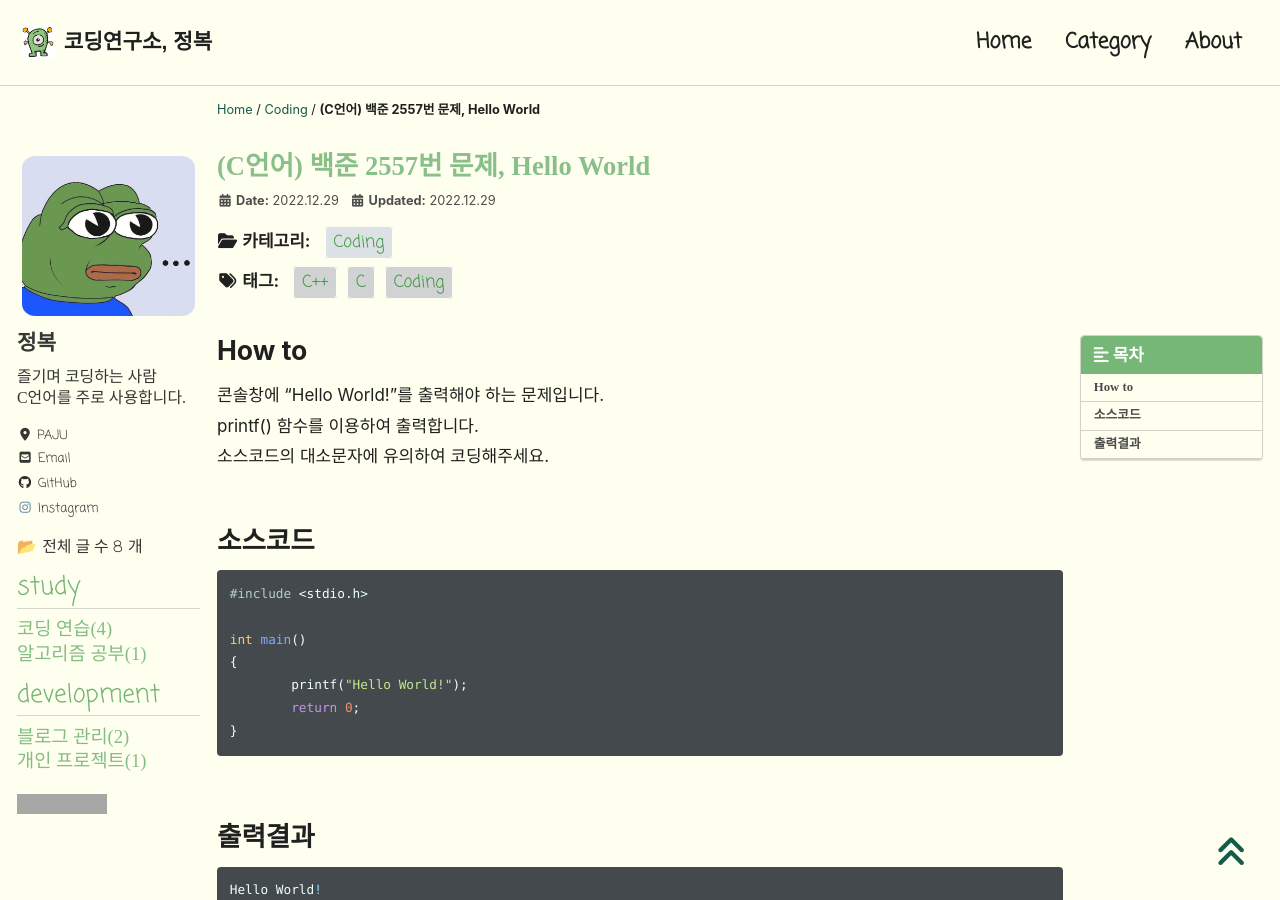
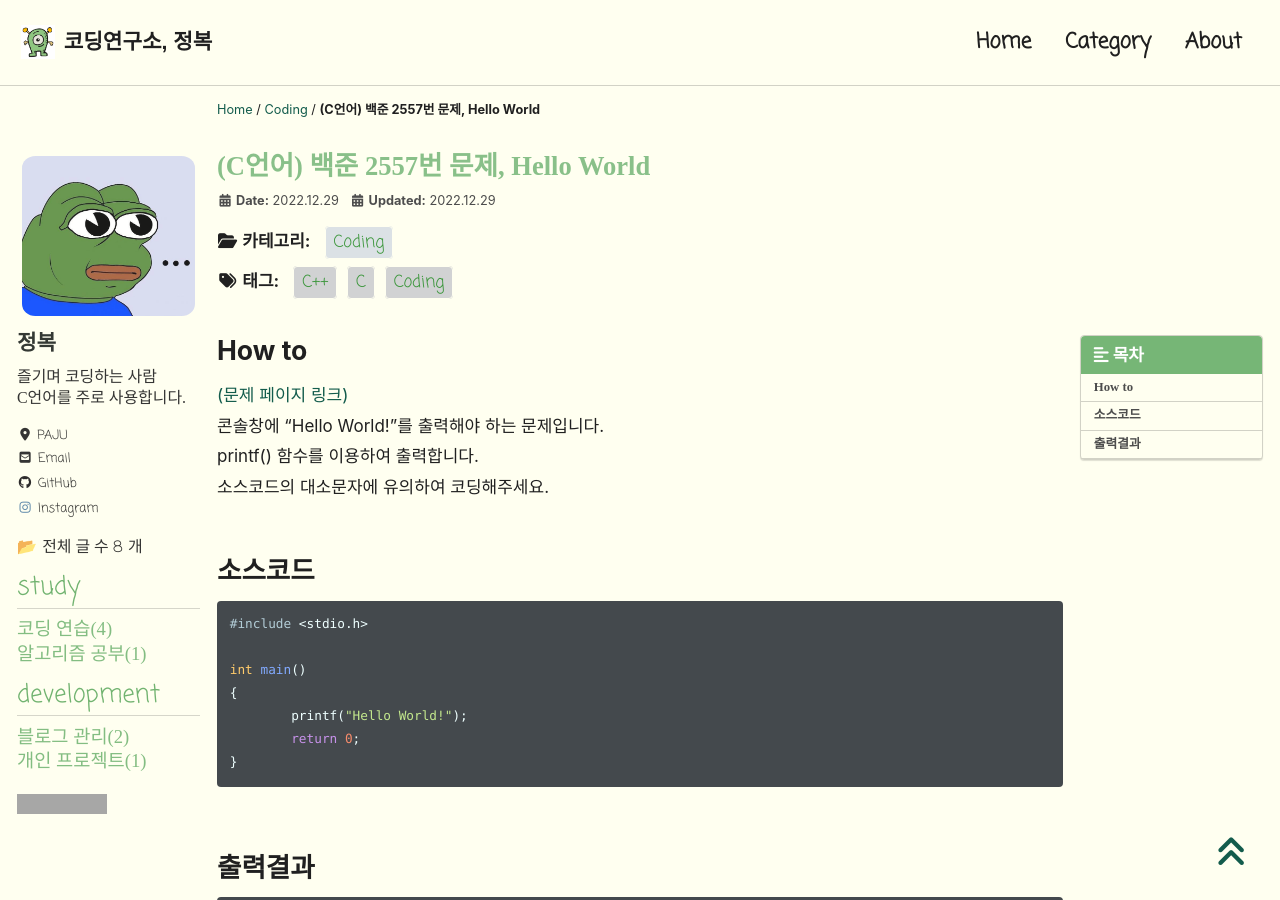
Before and after one commit to JBL28/jbl28.github.io, a Jekyll site: the page built from _posts/Coding/2022-12-29-BJ2557.md, in a window 1280 px wide and 900 px high. Built offline with Jekyll 4.4.1, drawn with Linux system fonts in a browser that asks for light colours; cached includes are drawn as plain includes; nearby versions of some CDN libraries; some web fonts are replaced; comment, search, counter and statistics services are not loaded; grey boxes are pictures that could not be loaded.

Commit message:
Update 2022-12-29-BJ2557.md

```diff
--- a/_posts/Coding/2022-12-29-BJ2557.md
+++ b/_posts/Coding/2022-12-29-BJ2557.md
@@ -17,6 +17,7 @@ last_modified_at: 2022-12-29
 
 
 # How to
+[(문제 페이지 링크)](https://www.acmicpc.net/problem/2557)<br>
 콘솔창에 "Hello World!"를 출력해야 하는 문제입니다.<br>
 printf() 함수를 이용하여 출력합니다.<br>
 소스코드의 대소문자에 유의하여 코딩해주세요.<br>
```
